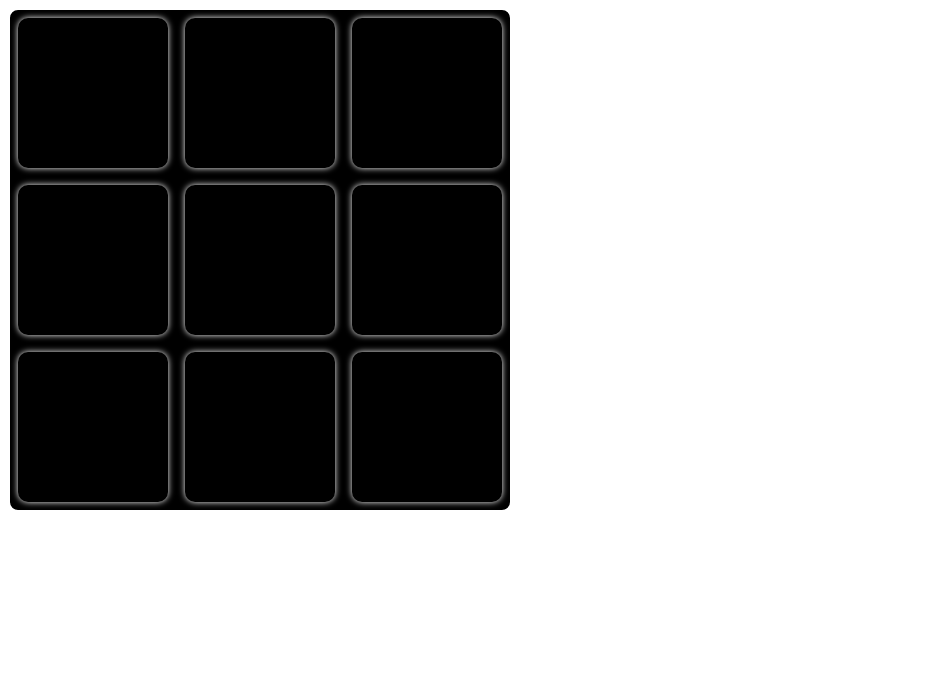
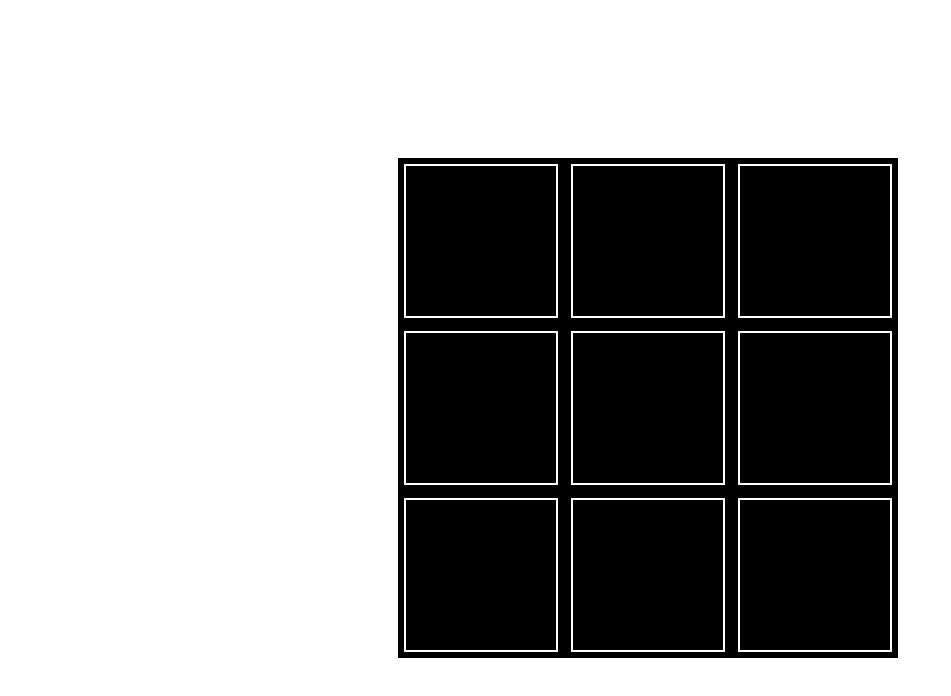
Before and after one commit to renans2/my-front-end-projects, a plain HTML site: page tic-tac-toe/index.html in a window 1280 px wide. Shown: the whole page, without its empty margins (0-951 px from the left). Drawn offline with Linux system fonts and the light colour scheme.

Commit message:
changes in style of tic-tac-toe

```diff
--- a/tic-tac-toe/script.js
+++ b/tic-tac-toe/script.js
@@ -1,22 +1,21 @@
 const HORIZONTAL_TOP    = [1,2,3];
 const HORIZONTAL_MIDDLE = [4,5,6];
 const HORIZONTAL_BOTTOM = [7,8,9];
+const VERTICAL_LEFT     = [1,4,7];
+const VERTICAL_MIDDLE   = [2,5,8];
+const VERTICAL_RIGHT    = [3,6,9];
+const DIAGONAL_ONE      = [1,5,9];
+const DIAGONAL_TWO      = [7,5,3];
 
-const VERTICAL_LEFT   = [1,4,7];
-const VERTICAL_MIDDLE = [2,5,8];
-const VERTICAL_RIGHT  = [3,6,9];
-
-const DIAGONAL_ONE = [1,5,9];
-const DIAGONAL_TWO = [7,5,3];
-
-let winningPatterns = [HORIZONTAL_TOP,
-                       HORIZONTAL_MIDDLE,
-                       HORIZONTAL_BOTTOM,
-                       VERTICAL_LEFT,
-                       VERTICAL_MIDDLE,
-                       VERTICAL_RIGHT,
-                       DIAGONAL_ONE,
-                       DIAGONAL_TWO];
+const winningPatternColor = "rgb(30, 255, 0)";
+const winningPatterns = [HORIZONTAL_TOP   ,
+                         HORIZONTAL_MIDDLE,
+                         HORIZONTAL_BOTTOM,
+                         VERTICAL_LEFT    ,
+                         VERTICAL_MIDDLE  ,
+                         VERTICAL_RIGHT   ,
+                         DIAGONAL_ONE     ,
+                         DIAGONAL_TWO];
 
 // Player1 == "O"
 let player1Array = new Array(9);
@@ -102,7 +101,7 @@ function makeAllButtonsUnavailable(){
 
 function colorizePattern(pattern){
     for (const index of pattern)
-        buttons[index - 1].style.backgroundColor = "rgba(0, 255, 4, 0.394)";
+        buttons[index - 1].style.backgroundColor = winningPatternColor;
 }
 
 function gameOver() {
--- a/tic-tac-toe/style.css
+++ b/tic-tac-toe/style.css
@@ -1,27 +1,33 @@
+body{
+    height: 100vh;
+    width: 100vw;
+    display: flex;
+    justify-content: center;
+    align-items: center;
+    flex-direction: column;
+}
+
 .container{
     display: grid;
     grid-template-columns: auto auto auto;
     width: 500px;
     height: 500px;
     border: 2px solid rgb(255, 255, 255);
-    border-radius: 10px;
     background-color: black;
 }
 
 .button{
     display: flex;
-    box-shadow: 0 0 6px white;
-    text-shadow: 0 0 7px white;
+    border: 2px solid rgb(255, 255, 255);
     width: 150px;
     height: 150px;
     margin: auto auto;
-    border-radius: 10px;
     cursor: pointer;
-    transition: background-color 0.3s;
+    transition: background-color 0.6s;
+    font-size: 170px;
     font-family: Arial, Helvetica, sans-serif;
     justify-content: center;
     align-items: center;
-    font-size: 150px;
     color: rgb(255, 255, 255);
 }
 
@@ -29,7 +35,6 @@
     display: none;
     width: 500px;
     border: 2px solid black;
-    border-radius: 20px;
     font-family: Arial, Helvetica, sans-serif;
     justify-content: center;
     align-items: center;
@@ -37,5 +42,5 @@
 }
 
 #play-again-button:hover{
-    background-color: aqua;
+    background-color: rgb(153, 255, 0);
 }
```
